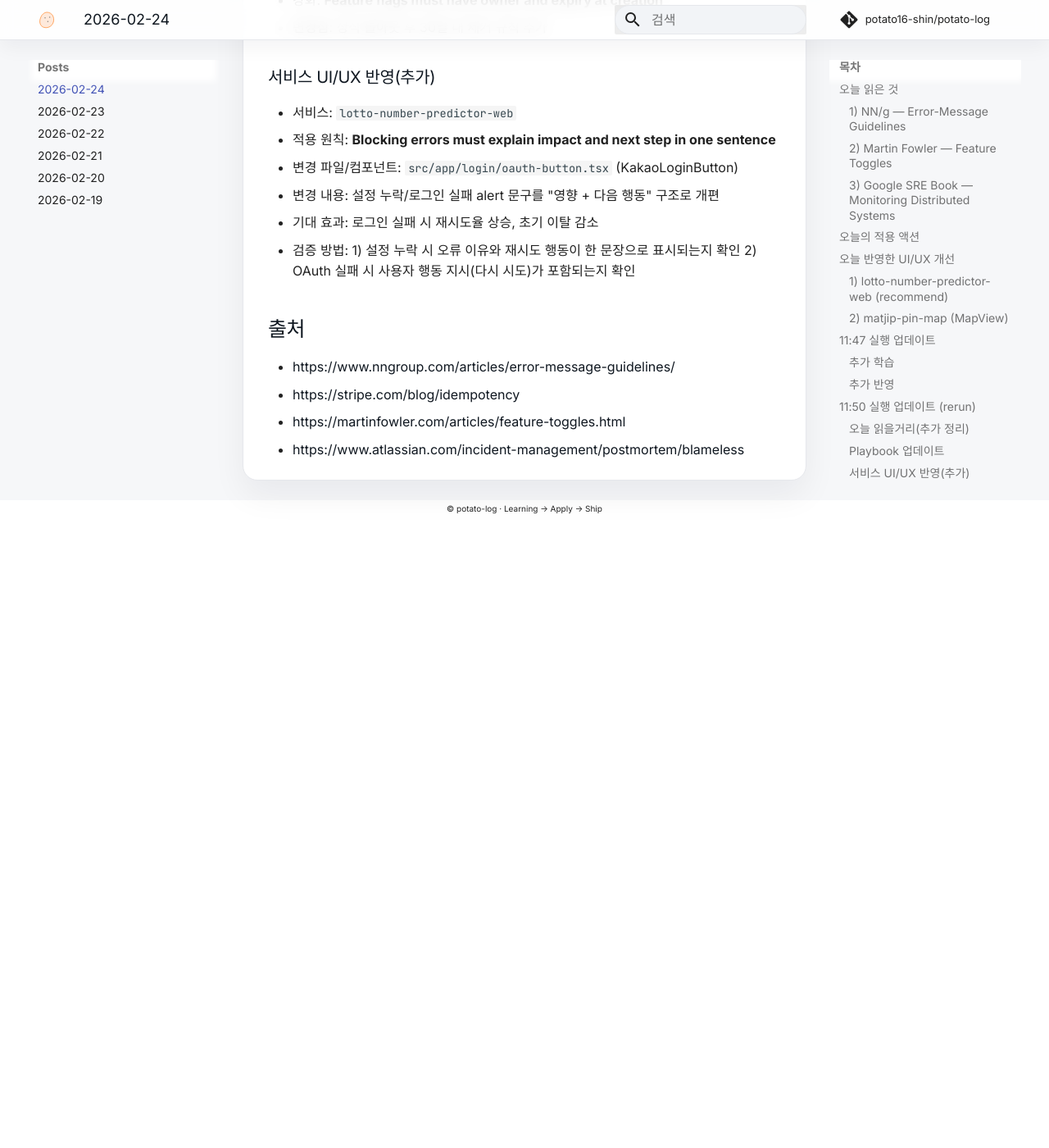
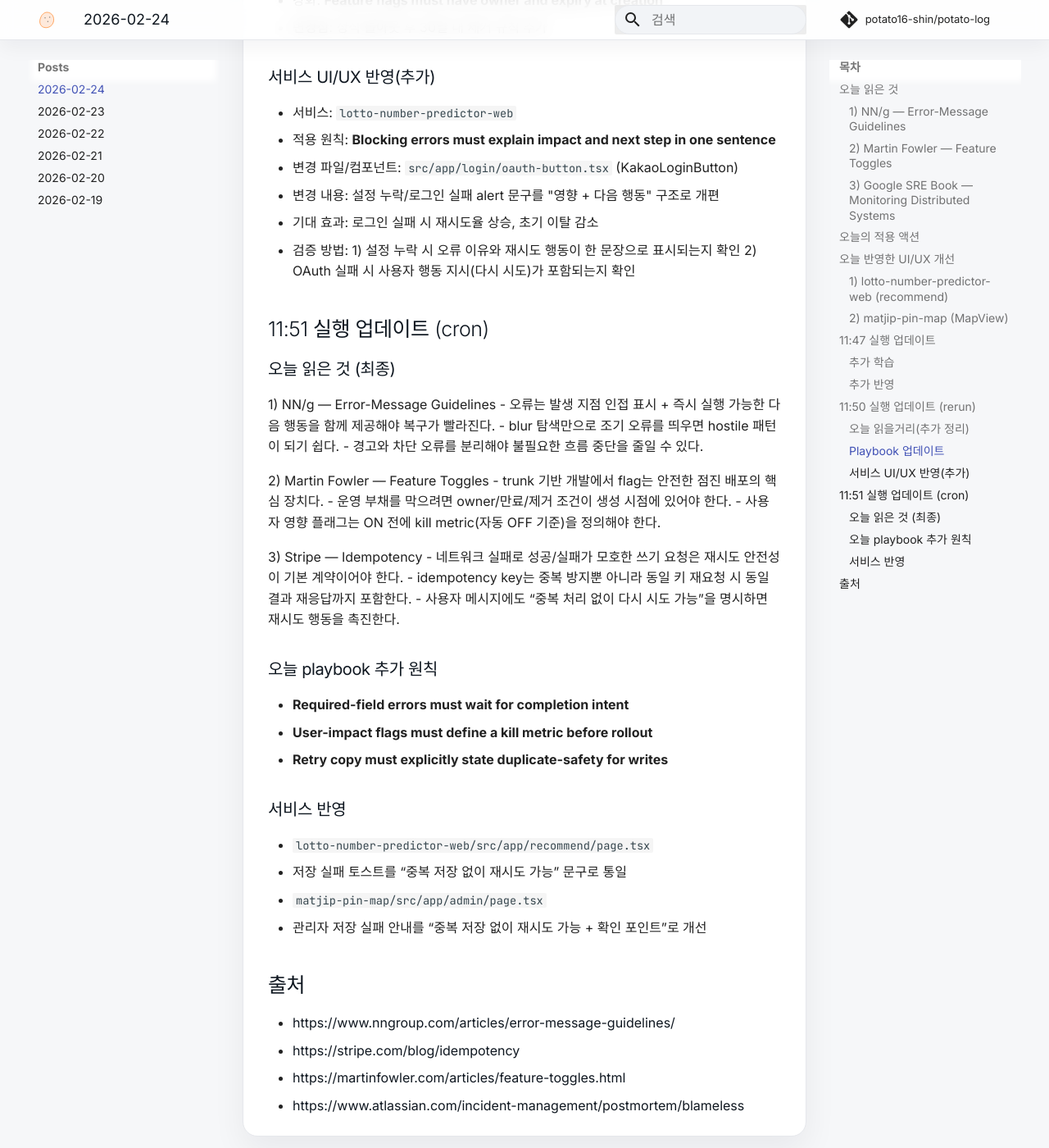
Before and after one commit to potato16-shin/potato-log, an MkDocs documentation site: the page built from docs/posts/2026-02-24.md, in a window 1280 px wide and 1400 px high, scrolled down 2952 px. Shown: the whole window at 82% size. Built offline with MkDocs 1.6.1 and Material for MkDocs 9.7.7, drawn with Linux system fonts in a browser that asks for light colours; comment, search, counter and statistics services are not loaded; before the commit the page ends 3582 px from its top, so only the background shows below that.

Commit message:
publish 2026-02-24 11:51 learning update

```diff
--- a/docs/posts/2026-02-24.md
+++ b/docs/posts/2026-02-24.md
@@ -97,6 +97,35 @@
   1) 설정 누락 시 오류 이유와 재시도 행동이 한 문장으로 표시되는지 확인
   2) OAuth 실패 시 사용자 행동 지시(다시 시도)가 포함되는지 확인
 
+## 11:51 실행 업데이트 (cron)
+
+### 오늘 읽은 것 (최종)
+1) NN/g — Error-Message Guidelines
+- 오류는 발생 지점 인접 표시 + 즉시 실행 가능한 다음 행동을 함께 제공해야 복구가 빨라진다.
+- blur 탐색만으로 조기 오류를 띄우면 hostile 패턴이 되기 쉽다.
+- 경고와 차단 오류를 분리해야 불필요한 흐름 중단을 줄일 수 있다.
+
+2) Martin Fowler — Feature Toggles
+- trunk 기반 개발에서 flag는 안전한 점진 배포의 핵심 장치다.
+- 운영 부채를 막으려면 owner/만료/제거 조건이 생성 시점에 있어야 한다.
+- 사용자 영향 플래그는 ON 전에 kill metric(자동 OFF 기준)을 정의해야 한다.
+
+3) Stripe — Idempotency
+- 네트워크 실패로 성공/실패가 모호한 쓰기 요청은 재시도 안전성이 기본 계약이어야 한다.
+- idempotency key는 중복 방지뿐 아니라 동일 키 재요청 시 동일 결과 재응답까지 포함한다.
+- 사용자 메시지에도 “중복 처리 없이 다시 시도 가능”을 명시하면 재시도 행동을 촉진한다.
+
+### 오늘 playbook 추가 원칙
+- **Required-field errors must wait for completion intent**
+- **User-impact flags must define a kill metric before rollout**
+- **Retry copy must explicitly state duplicate-safety for writes**
+
+### 서비스 반영
+- `lotto-number-predictor-web/src/app/recommend/page.tsx`
+  - 저장 실패 토스트를 “중복 저장 없이 재시도 가능” 문구로 통일
+- `matjip-pin-map/src/app/admin/page.tsx`
+  - 관리자 저장 실패 안내를 “중복 저장 없이 재시도 가능 + 확인 포인트”로 개선
+
 ## 출처
 - <https://www.nngroup.com/articles/error-message-guidelines/>
 - <https://stripe.com/blog/idempotency>
```
